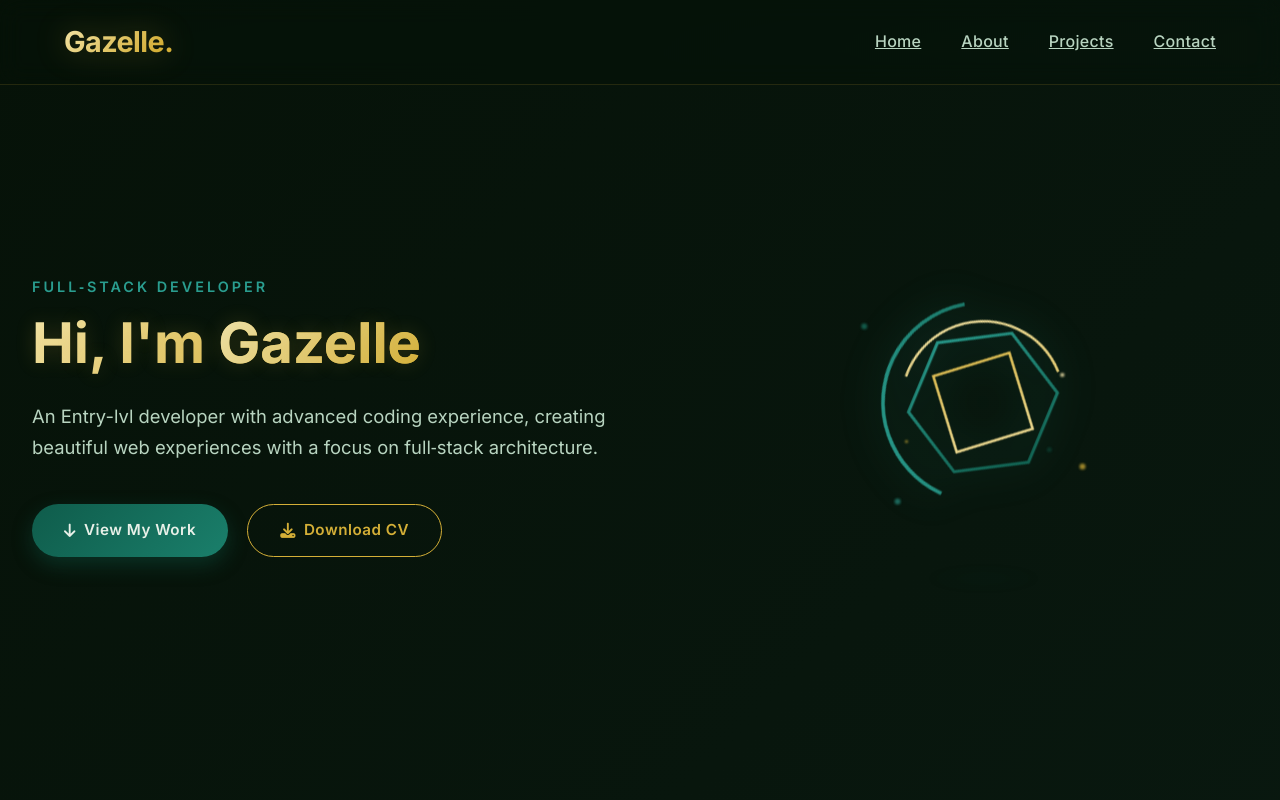
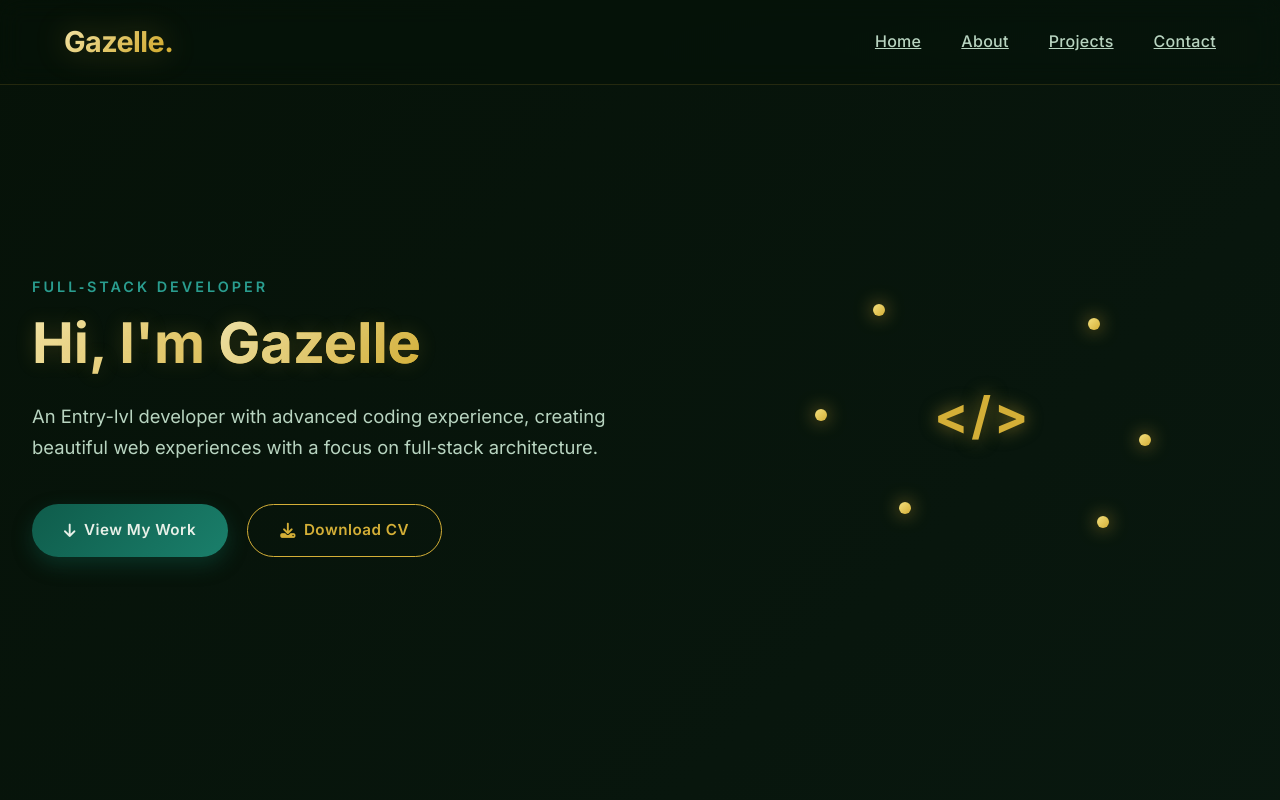
Before and after one commit to Gazelle608/Portfolio, a Vue app: page / in a window 1280 px wide. Shown: the top 800 px of the page. Built offline with nearby package versions, Linux system fonts and the light colour scheme.

Commit message:
updated hero

```diff
--- a/src/components/Hero.vue
+++ b/src/components/Hero.vue
@@ -20,15 +20,21 @@
         </div>
       </div>
       <div class="hero-visual">
-        <AnimatedCube />
+        <div class="constellation">
+          <div class="constellation-core">&lt;/&gt;</div>
+          <div class="star star-1"></div>
+          <div class="star star-2"></div>
+          <div class="star star-3"></div>
+          <div class="star star-4"></div>
+          <div class="star star-5"></div>
+          <div class="star star-6"></div>
+        </div>
       </div>
     </div>
   </section>
 </template>
 
 <script setup>
-import AnimatedCube from './AnimatedCube.vue'
-
 const scrollToSection = (sectionId) => {
   const element = document.getElementById(sectionId)
   if (element) {
@@ -88,6 +94,66 @@ const scrollToSection = (sectionId) => {
   justify-content: center;
   align-items: center;
   min-height: 350px;
+}
+
+.constellation {
+  position: relative;
+  width: 100%;
+  max-width: 420px;
+  height: 100%;
+  min-height: 350px;
+  display: flex;
+  align-items: center;
+  justify-content: center;
+}
+
+.constellation-core {
+  position: relative;
+  z-index: 2;
+  font-size: 3.2rem;
+  color: var(--accent);
+  font-weight: 800;
+  letter-spacing: 0.05em;
+  text-shadow: 0 0 18px rgba(212, 175, 55, 0.6);
+}
+
+.star {
+  position: absolute;
+  width: 12px;
+  height: 12px;
+  border-radius: 50%;
+  background: linear-gradient(135deg, #f4e07e, #d4af37);
+  box-shadow: 0 0 18px rgba(212, 175, 55, 0.75);
+}
+
+.star-1 {
+  top: 18%;
+  left: 24%;
+}
+
+.star-2 {
+  top: 22%;
+  right: 22%;
+}
+
+.star-3 {
+  top: 48%;
+  left: 10%;
+}
+
+.star-4 {
+  bottom: 22%;
+  left: 30%;
+}
+
+.star-5 {
+  bottom: 18%;
+  right: 20%;
+}
+
+.star-6 {
+  top: 55%;
+  right: 10%;
 }
 
 /* Tablet */
```
